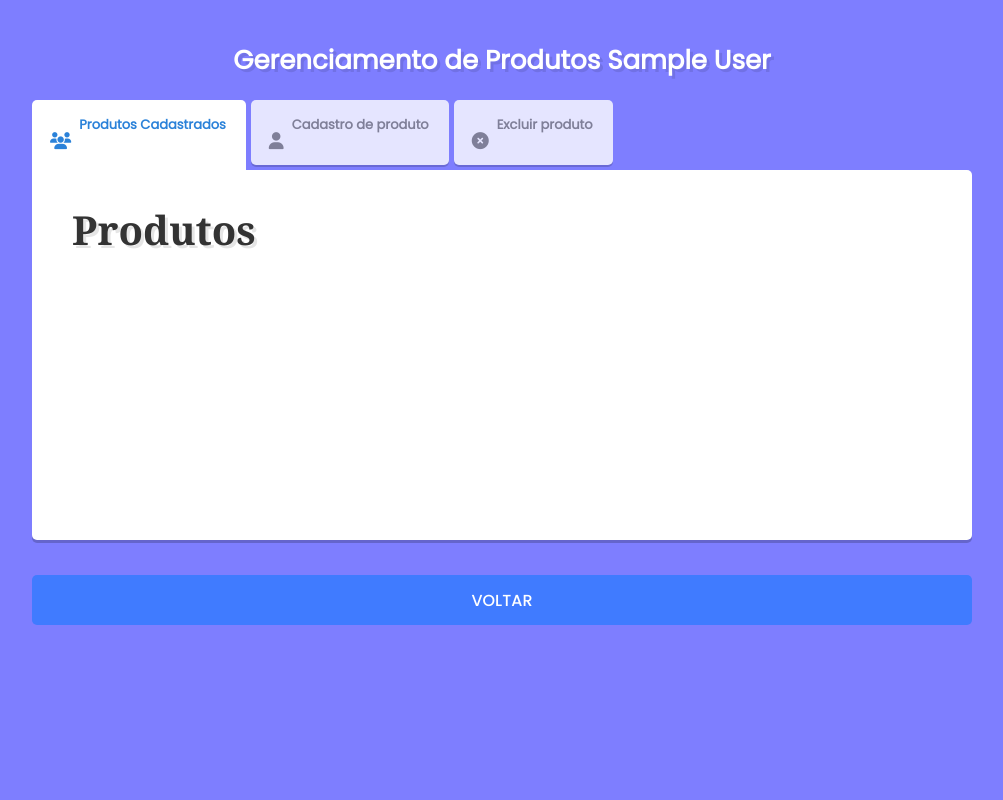
After one commit to GuiGolfeto/Sistema-de-Cadastro-de-loja, a PHP site: page /pages/gerenciaProdutos.php in a window 1280 px wide. The commit adds this page. Shown: the whole page, without its empty margins (138-1141 px from the left). Run offline with PHP 8.4, Linux system fonts and the light colour scheme; the visitor is signed in with stand-in values (Sample User, id 1); some libraries are stand-ins or nearby versions; some web fonts are replaced.

Commit message:
pagina de gerenciamento de produtos criada

```diff
--- /dev/null
+++ b/pages/gerenciaProdutos.php
@@ -0,0 +1,118 @@
+<?php
+if (session_status() !== PHP_SESSION_ACTIVE) {
+	session_start();
+}
+?>
+
+<!DOCTYPE html>
+<html lang="en">
+
+<head>
+	<title>Cadastrar Produtos</title>
+	<meta charset="UTF-8">
+	<meta name="viewport" content="width=device-width, initial-scale=1">
+
+	<link rel="stylesheet" href="//cdnjs.cloudflare.com/ajax/libs/font-awesome/3.1.0/css/font-awesome.min.css" />
+	<link rel="stylesheet" href="../css/gerenciaCadastros/tabs.css">
+	<link rel="stylesheet" href="../css/main.css">
+	<script src="../src/scripts/verificação/index.js" defer></script>
+
+	<script src="//cdn.jsdelivr.net/npm/sweetalert2@11"></script>
+	<script src="sweetalert2.all.min.js"></script>
+	<script src="sweetalert2.min.js"></script>
+	<link rel="stylesheet" href="sweetalert2.min.css">
+</head>
+
+<body>
+	<div class="page">
+		<h1>Gerenciamento de Produtos <?php echo $_SESSION['nome']; ?></h1>
+
+		<!-- tabs -->
+		<div class="pcss3t pcss3t-effect-scale pcss3t-theme-1">
+			<input type="radio" name="pcss3t" checked id="tab1" class="tab-content-first">
+			<label for="tab1"><i class="icon-group"></i><strong>Produtos Cadastrados</strong></label>
+
+			<input type="radio" name="pcss3t" id="tab2" class="tab-content-2">
+			<label for="tab2"><i class="icon-user"></i><strong>Cadastro de produto</strong></label>
+
+			<input type="radio" name="pcss3t" id="tab3" class="tab-content-3">
+			<label for="tab3"><i class="icon-remove-sign"></i><strong>Excluir produto</strong></label>
+
+			<ul>
+				<li class="tab-content tab-content-first typography">
+					<h1>Produtos</h1>
+				</li>
+
+				<li class="tab-content tab-content-2 typography">
+					<h1>Cadastro de Produto</h1>
+					<form class="login-form" action="../server/cadastroProduto.php" method="post" autocomplete="off">
+						<div class="wrap-input margin-top-35 margin-bottom-35">
+							<input class="input-form" type="text" name="nomeProduto" id="nomeProduto" autocomplete="off">
+							<span class="focus-input-form" data-placeholder="Nome do produto"></span>
+						</div>
+
+						<div class="wrap-input margin-top-35 margin-bottom-35">
+							<input class="input-form" type="number" step="0.01" min="0.01" name="preco" id="preco" autocomplete="off" required>
+							<span class="focus-input-form" data-placeholder="Preço"></span>
+						</div>
+
+						<div class="wrap-input margin-top-35 margin-bottom-35">
+							<input class="input-form" type="text" name="descricao" id="descricao" autocomplete="off">
+							<span class="focus-input-form" data-placeholder="Descrição do produto"></span>
+						</div>
+
+						<div class="margin-top-35 margin-bottom-35">
+							<label class="text1" data-placeholder="Foto do produto" style="font-size: 20px;">Foto do produto</label>
+							<input class="input-form" type="file" name="fotoProduto" id="fotoProduto" autocomplete="off">
+						</div>
+
+						<div class="container-login-form-btn">
+							<button class="login-form-btn" id="btn" name="btn">
+								Cadastrar
+							</button>
+						</div>
+					</form>
+				</li>
+
+				<li class="tab-content tab-content-3 typography">
+					<h1>Excluir Produto</h1>
+					<form action="../server/excluirUser.php" method="post">
+						<div class="wrap-input margin-top-35 margin-bottom-35">
+							<input class="input-form" type="text" name="emailDelete" id="emailDelete" autocomplete="off">
+							<span class="focus-input-form" data-placeholder="Email do usuario"></span>
+						</div>
+						<div class="container-login-form-btn">
+							<button class="login-form-btn" id="btnExcluir" name="btnExcluir">
+								Excluir
+							</button>
+						</div>
+					</form>
+				</li>
+			</ul>
+		</div>
+		<form action="" method="post">
+			<div class="container-login-form-btn margin-top-35">
+				<button class="login-form-btn" id="btnVoltar" name="btnVoltar">
+					Voltar
+				</button>
+			</div>
+		</form>
+		<!--/ tabs -->
+	</div>
+
+
+	<script>
+		let inputs = document.getElementsByClassName('input-form');
+		for (let input of inputs) {
+			input.addEventListener("blur", function() {
+				if (input.value.trim() != "") {
+					input.classList.add("has-val");
+				} else {
+					input.classList.remove("has-val");
+				}
+			});
+		}
+	</script>
+</body>
+
+</html>
--- a/pages/lojas.php
+++ b/pages/lojas.php
@@ -47,7 +47,7 @@ if (session_status() !== PHP_SESSION_ACTIVE) {
             $nivel_necessarioADM = 1;
             $nivel_necessarioLojista = 3;
             if ($_SESSION['nivel'] == $nivel_necessarioADM || $_SESSION['nivel'] == $nivel_necessarioLojista) {
-                echo "<a href='#' target='_blank'>Cadastrar Produtos</a>";
+                echo "<a href='./gerenciaProdutos.php' target='_blank'>Cadastrar Produtos</a>";
             }
             echo "<a href='./home.php'>Voltar</a>";
             echo "<a href='./perfil.php'>" . $_SESSION['nome'] . " <i class='icon-user'></i></a>";
```
Also changed, not shown: pages/cadastroProdutos.php (deleted, +0 -19 lines).
